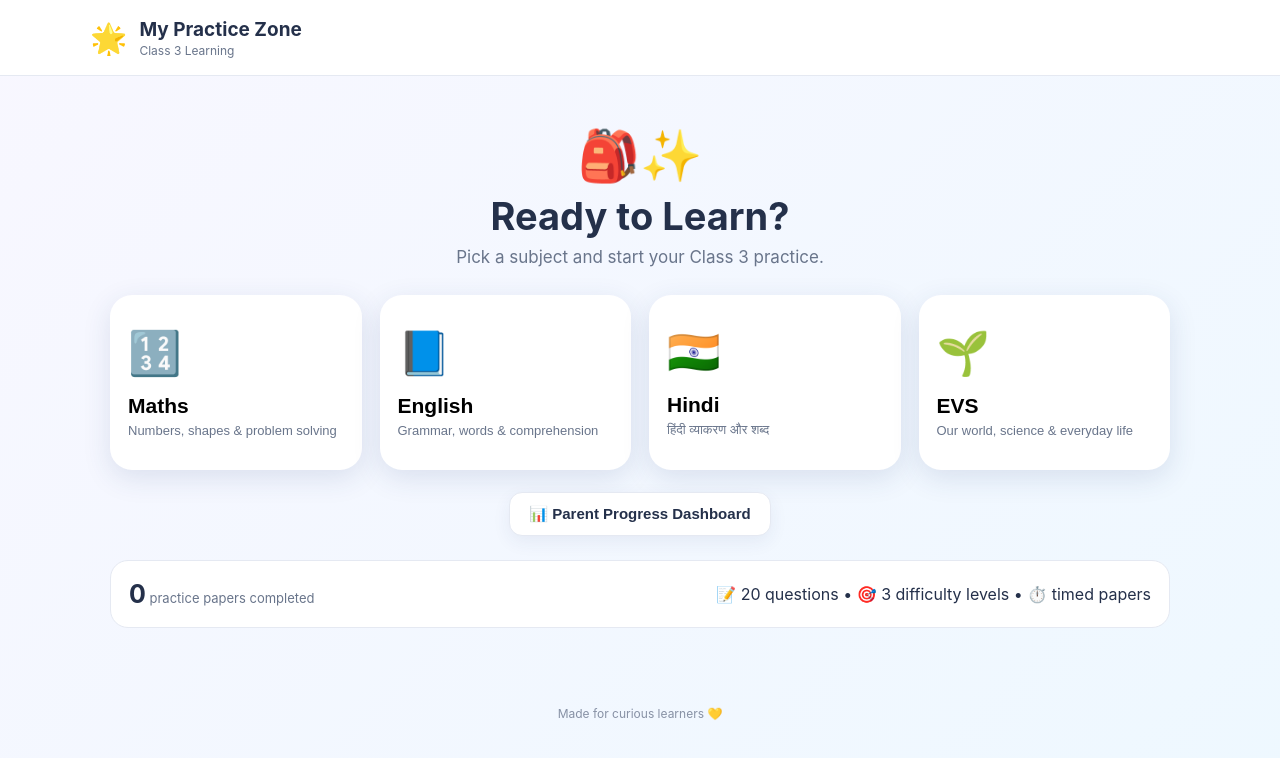
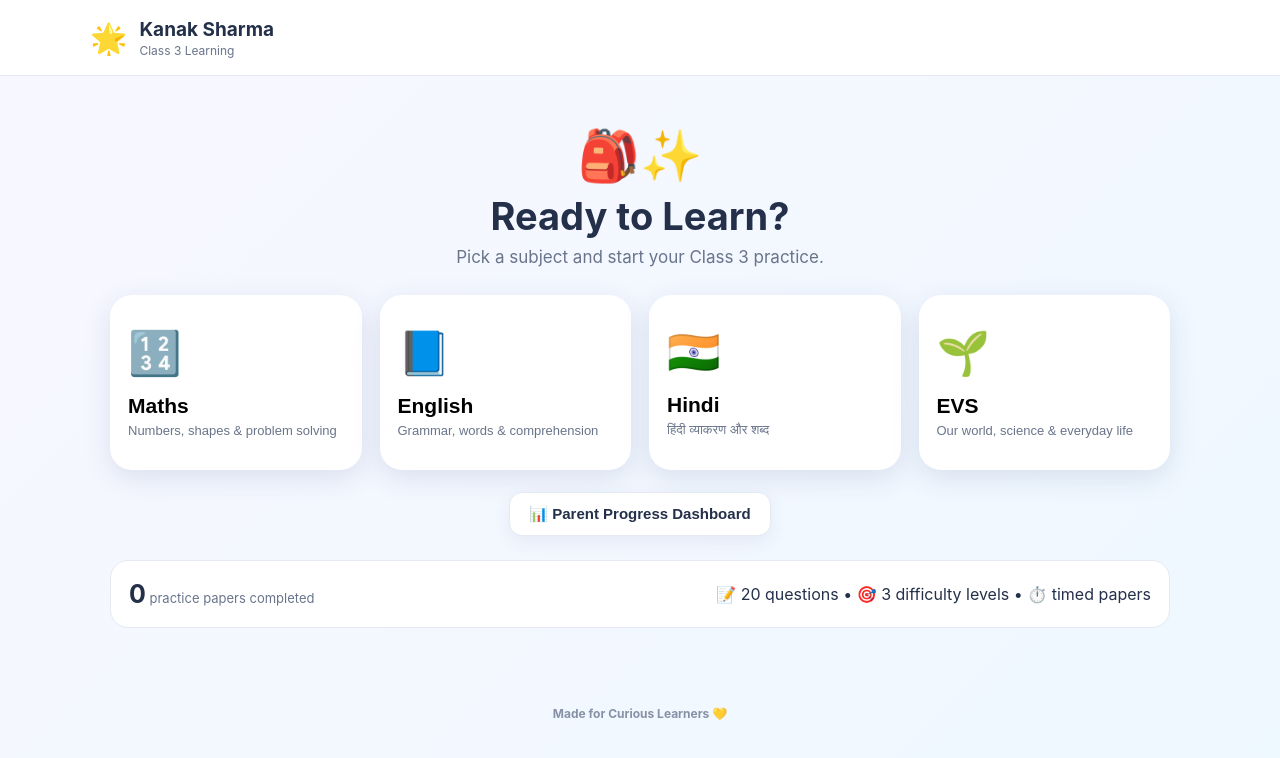
Before and after one commit to atul88sharma/class3-practice-zone, a plain HTML site: page index.html in a window 1280 px wide. Drawn offline with Linux system fonts and the light colour scheme.

Commit message:
index.html

```diff
--- a/index.html
+++ b/index.html
@@ -8,11 +8,11 @@
 </head>
 <body>
 <header class="topbar">
-  <div class="brand"><span>🌟</span><div><strong>My Practice Zone</strong><small>Class 3 Learning</small></div></div>
+  <div class="brand"><span>🌟</span><div><strong>Kanak Sharma </strong><small>Class 3 Learning</small></div></div>
   <button id="homeBtn" class="ghost hidden">⌂ Home</button>
 </header>
 <main id="app"></main>
-<footer>Made for curious learners 💛</footer>
+<footer><B>Made for Curious Learners 💛</B></footer>
 <script src="app.js"></script>
 </body>
 </html>
```
